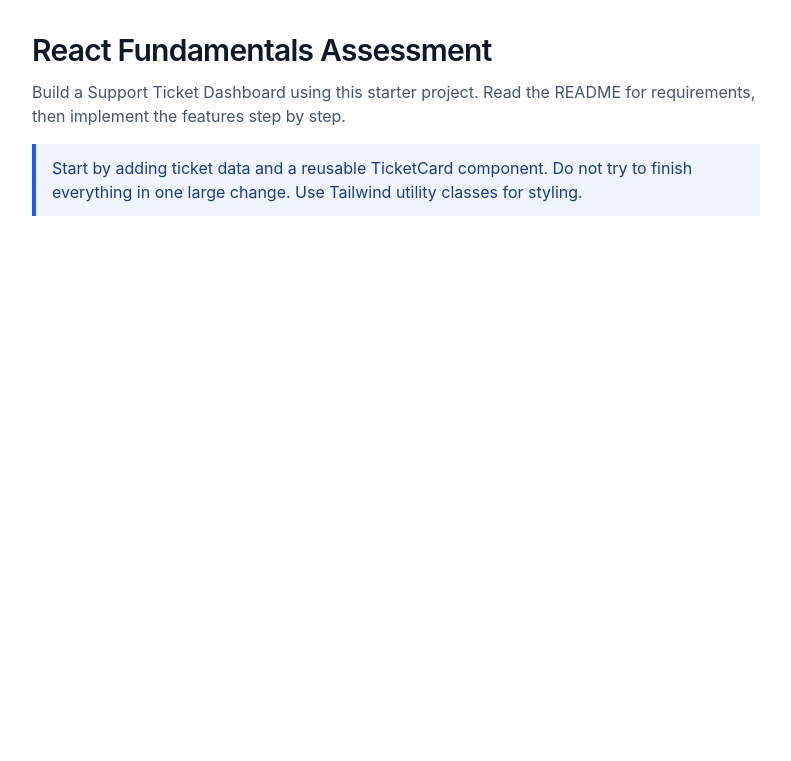
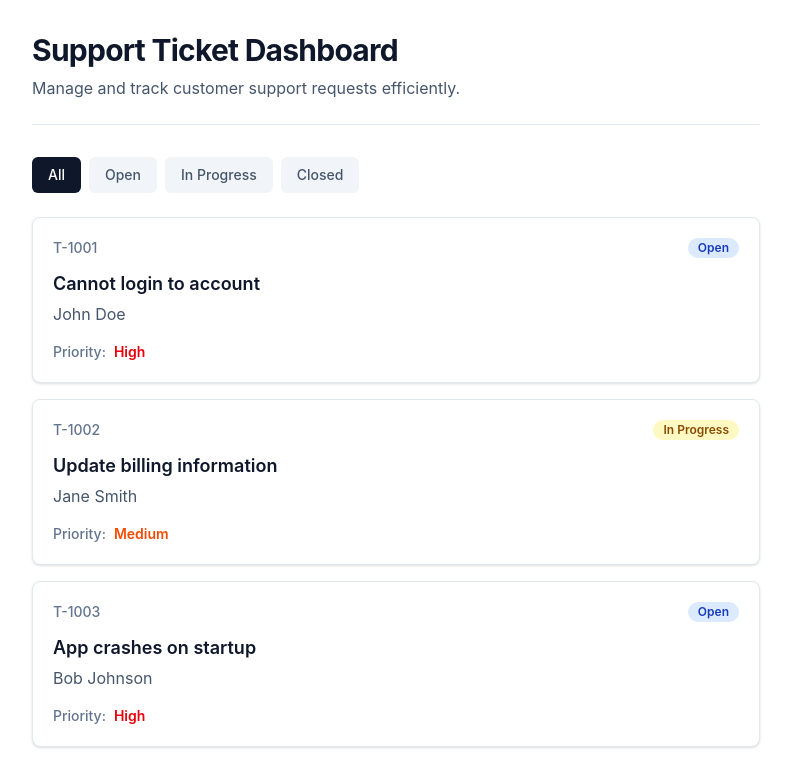
Before and after one commit to FalllN/ReactRefresher, a React (Vite) app: page / in a window 1280 px wide. Shown: the top 761 px of the page, without its empty margins (244-1035 px from the left). Built offline with nearby package versions, Linux system fonts and the light colour scheme.

Commit message:
Past two commits haven't been pushing changes to App.jsx

```diff
--- a/src/App.jsx
+++ b/src/App.jsx
@@ -1,18 +1,33 @@
+import { useState } from 'react';
+import ticketsData from './data/tickets';
+import Header from './components/Header';
+import TicketCard from './components/TicketCard';
+import StatusFilter from './components/StatusFilter';
+
 function App() {
+  const [tickets] = useState(ticketsData);
+  const [filterStatus, setFilterStatus] = useState('All');
+
+  const filteredTickets =
+    filterStatus === 'All'
+      ? tickets
+      : tickets.filter((ticket) => ticket.status === filterStatus);
+
   return (
     <main className="mx-auto max-w-3xl px-5 py-8">
-      <h1 className="mb-3 text-3xl font-semibold tracking-tight text-slate-900">
-        React Fundamentals Assessment
-      </h1>
-      <p className="mb-4 text-slate-600">
-        Build a Support Ticket Dashboard using this starter project. Read the
-        README for requirements, then implement the features step by step.
-      </p>
-      <p className="border-l-4 border-blue-600 bg-blue-50 px-4 py-3 text-blue-900">
-        Start by adding ticket data and a reusable TicketCard component. Do not
-        try to finish everything in one large change. Use Tailwind utility
-        classes for styling.
-      </p>
+      <Header />
+
+      <StatusFilter currentFilter={filterStatus} onFilterChange={setFilterStatus} />
+
+      <div className="grid gap-4">
+        {filteredTickets.length > 0 ? (
+          filteredTickets.map((ticket) => <TicketCard key={ticket.id} ticket={ticket} />)
+        ) : (
+          <p className="py-10 text-center text-slate-500">
+            No tickets found with status "{filterStatus}".
+          </p>
+        )}
+      </div>
     </main>
   );
 }
```
